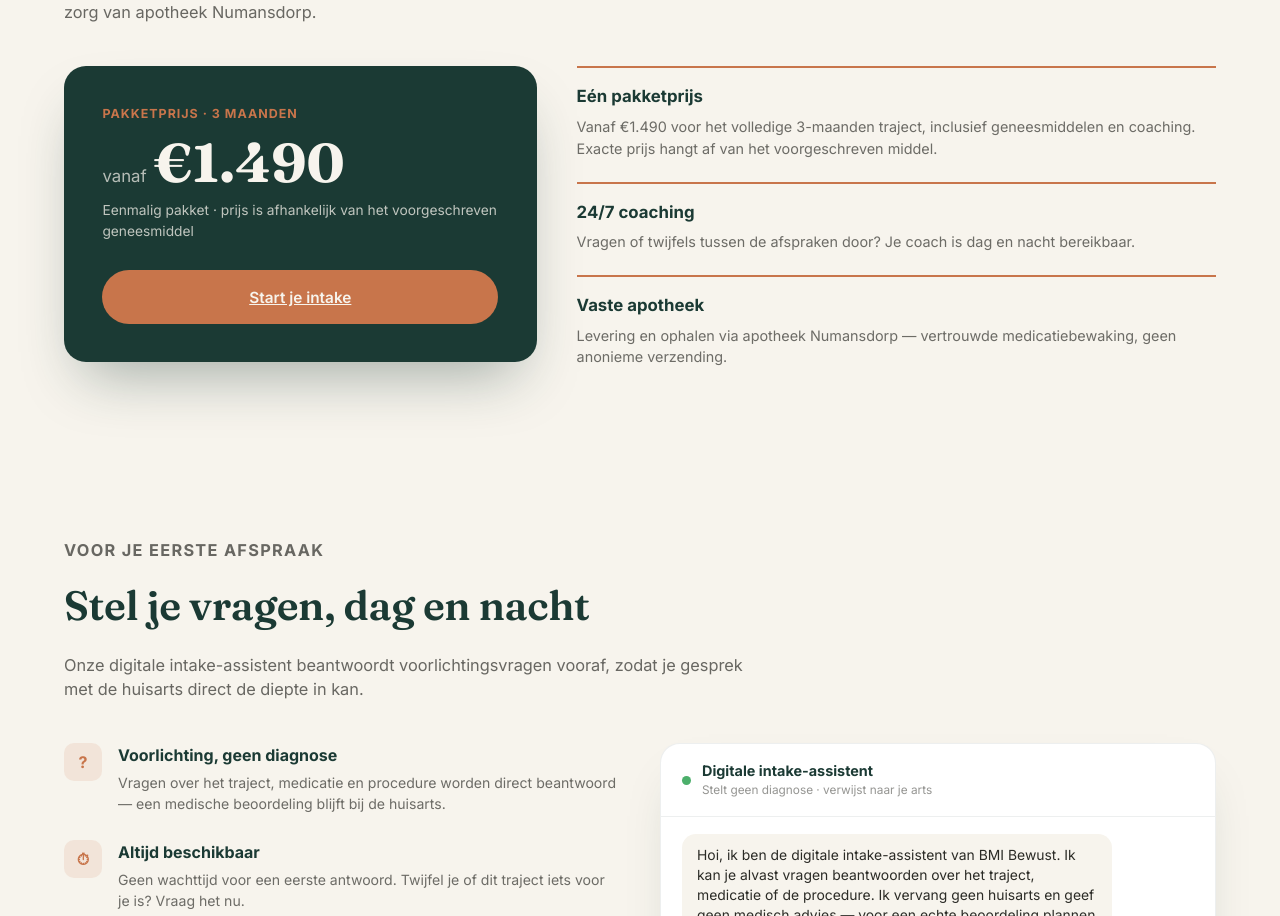
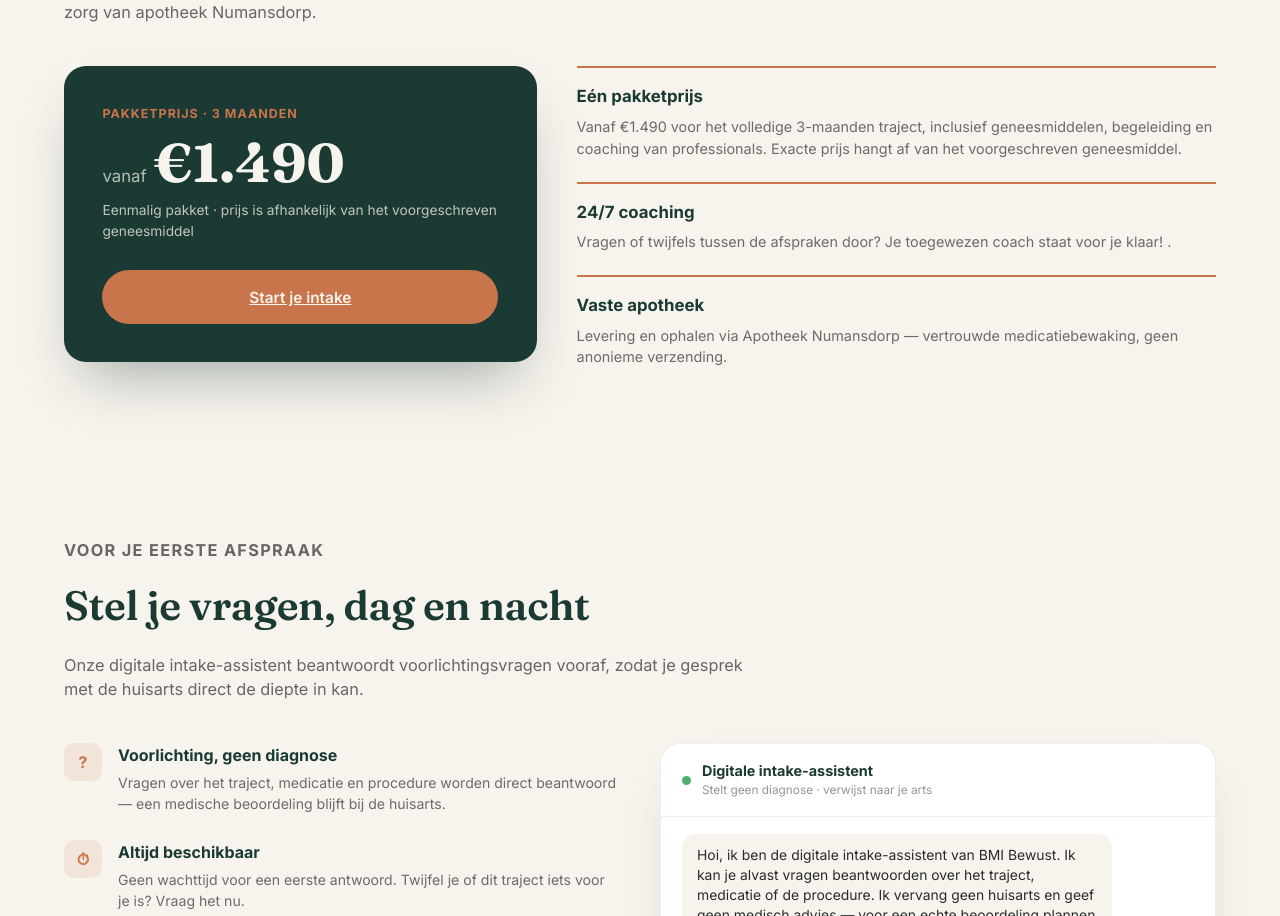
Before and after one commit to masterinpharmacy/Bmibewust-website, a Next.js app: page / in a window 1280 px wide. Shown: the part 1966-2882 px from the top of the page. Built offline with nearby package versions, Linux system fonts and the light colour scheme.

Commit message:
Update page.js

```diff
--- a/app/page.js
+++ b/app/page.js
@@ -33,9 +33,9 @@ const FAQ_SEED = [
 ];
 
 const PRICING_FEATURES = [
-  { title: "Eén pakketprijs", body: "Vanaf €1.490 voor het volledige 3-maanden traject, inclusief geneesmiddelen en coaching. Exacte prijs hangt af van het voorgeschreven middel." },
-  { title: "24/7 coaching", body: "Vragen of twijfels tussen de afspraken door? Je coach is dag en nacht bereikbaar." },
-  { title: "Vaste apotheek", body: "Levering en ophalen via apotheek Numansdorp — vertrouwde medicatiebewaking, geen anonieme verzending." },
+  { title: "Eén pakketprijs", body: "Vanaf €1.490 voor het volledige 3-maanden traject, inclusief geneesmiddelen, begeleiding en coaching van professionals. Exacte prijs hangt af van het voorgeschreven geneesmiddel." },
+  { title: "24/7 coaching", body: "Vragen of twijfels tussen de afspraken door? Je toegewezen coach staat voor je klaar! ." },
+  { title: "Vaste apotheek", body: "Levering en ophalen via Apotheek Numansdorp — vertrouwde medicatiebewaking, geen anonieme verzending." },
 ];
 
 
```
